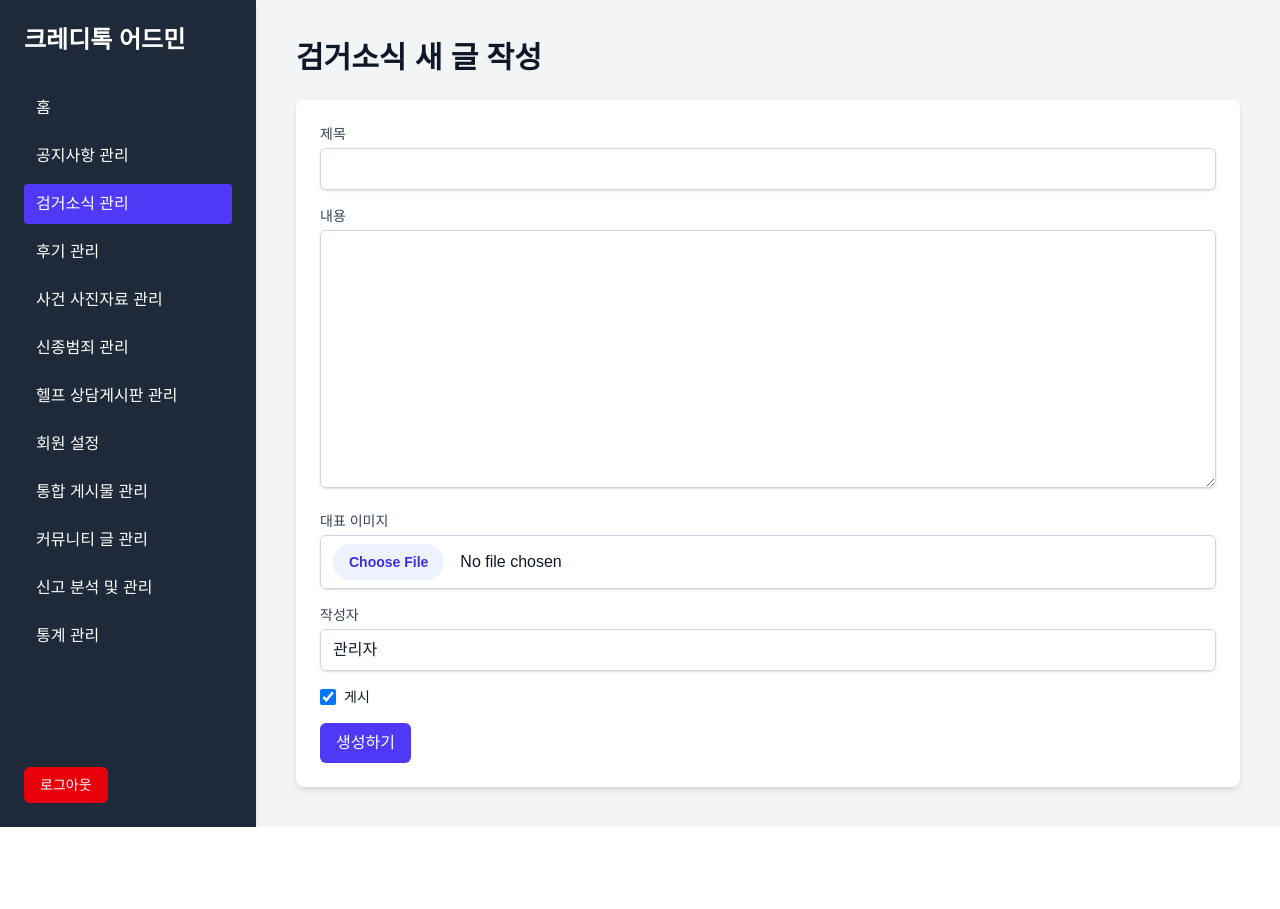
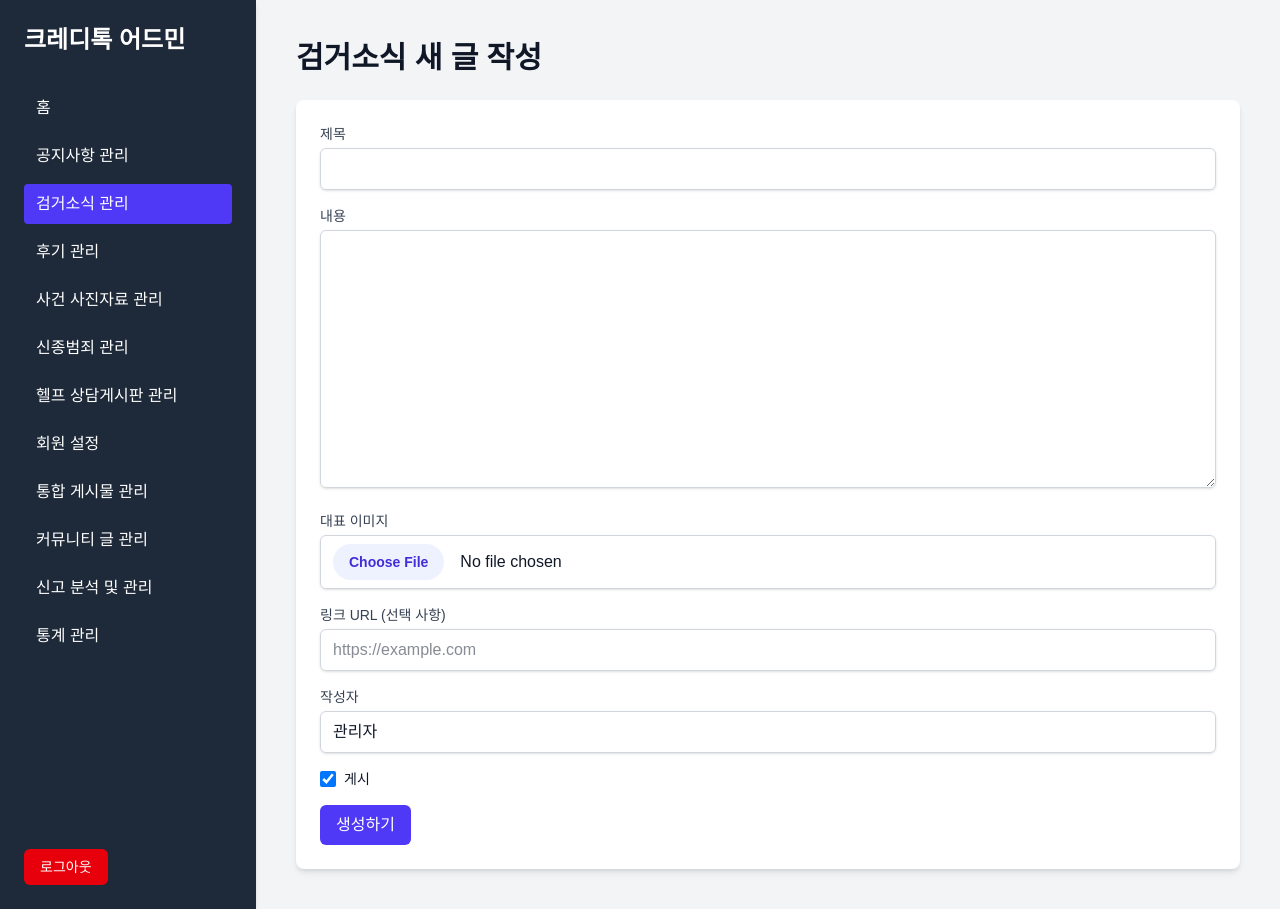
Before and after one commit to udfnd/credittalk-admin, a Next.js app: page /admin/arrest-news/create in a window 1280 px wide. Before the commit the page ends 827 px from the top, so only its background shows below. Built offline with nearby package versions, Linux system fonts and the light colour scheme; no server answers.

Commit message:
20250711

```diff
--- a/src/app/api/admin/arrest-news/[id]/route.ts
+++ b/src/app/api/admin/arrest-news/[id]/route.ts
@@ -20,7 +20,8 @@ type ArrestNewsUpdate = {
   content: string | null;
   author_name: string | null;
   is_published: boolean;
-  image_url?: string | null; // 이미지는 선택적으로 추가되므로 '?'를 붙입니다.
+  link_url?: string | null; // 추가된 부분
+  image_url?: string | null;
 };
 
 export async function GET(
@@ -61,6 +62,7 @@ export async function POST(
       content: formData.get('content') as string | null,
       author_name: formData.get('author_name') as string | null,
       is_published: formData.get('is_published') === 'true',
+      link_url: formData.get('link_url') as string | null, // 추가된 부분
     };
 
     const imageFile = formData.get('imageFile') as File | null;
--- a/src/app/api/admin/arrest-news/route.ts
+++ b/src/app/api/admin/arrest-news/route.ts
@@ -55,6 +55,7 @@ export async function POST(request: NextRequest) {
     const author_name = formData.get('author_name') as string | null;
     const is_published = formData.get('is_published') === 'true';
     const imageFile = formData.get('imageFile') as File | null;
+    const link_url = formData.get('link_url') as string | null; // 추가된 부분
 
     if (!title) {
       return new NextResponse('Title is required', { status: 400 });
@@ -91,6 +92,7 @@ export async function POST(request: NextRequest) {
         author_name: author_name || '관리자',
         is_published,
         image_url: imageUrl,
+        link_url, // 추가된 부분
       })
       .select()
       .single();
--- a/src/app/api/admin/incident-photos/[id]/route.ts
+++ b/src/app/api/admin/incident-photos/[id]/route.ts
@@ -20,6 +20,7 @@ type PhotoUpdate = {
   description: string | null;
   category: string | null;
   is_published: boolean;
+  link_url?: string | null; // 추가된 부분
   image_url?: string | null;
 };
 
@@ -63,6 +64,7 @@ export async function POST(
       description: formData.get('description') as string | null,
       category: formData.get('category') as string | null,
       is_published: formData.get('is_published') === 'true',
+      link_url: formData.get('link_url') as string | null, // 추가된 부분
     };
 
     const imageFile = formData.get('imageFile') as File | null;
--- a/src/app/api/admin/incident-photos/route.ts
+++ b/src/app/api/admin/incident-photos/route.ts
@@ -59,6 +59,7 @@ export async function POST(request: Request) {
     const formData = await request.formData();
     const title = formData.get('title') as string;
     const imageFile = formData.get('imageFile') as File;
+    const link_url = formData.get('link_url') as string | null; // 추가된 부분
 
     if (!title || !imageFile) {
       console.error("API Route: Missing title or image file.");
@@ -118,6 +119,7 @@ export async function POST(request: Request) {
         image_url: publicUrl,
         is_published,
         uploader_id: null,
+        link_url, // 추가된 부분
       }])
       .select()
       .single();
--- a/src/components/ArrestNewsForm.tsx
+++ b/src/components/ArrestNewsForm.tsx
@@ -11,6 +11,7 @@ type ArrestNews = {
   content?: string;
   author_name?: string;
   image_url?: string;
+  link_url?: string; // 추가된 부분
   is_published: boolean;
 };
 
@@ -42,12 +43,12 @@ export default function ArrestNewsForm({ initialData }: ArrestNewsFormProps) {
     formData.append('content', data.content || '');
     formData.append('author_name', data.author_name || '관리자');
     formData.append('is_published', String(data.is_published));
+    formData.append('link_url', data.link_url || ''); // 추가된 부분
     if (data.imageFile && data.imageFile.length > 0) {
       formData.append('imageFile', data.imageFile[0]);
     }
 
     const url = isEditMode ? `/api/admin/arrest-news/${initialData.id}` : '/api/admin/arrest-news';
-    // 수정 시에는 PUT/POST, 생성 시에는 POST
     const method = isEditMode ? 'POST' : 'POST';
 
     try {
@@ -64,7 +65,7 @@ export default function ArrestNewsForm({ initialData }: ArrestNewsFormProps) {
         reset();
       }
 
-      router.refresh(); // 페이지 데이터 새로고침
+      router.refresh();
       if (isEditMode) {
         setTimeout(() => router.push('/admin/arrest-news'), 1500);
       }
@@ -123,6 +124,18 @@ export default function ArrestNewsForm({ initialData }: ArrestNewsFormProps) {
         )}
       </div>
 
+      {/* 링크 URL 입력 필드 추가 */}
+      <div>
+        <label htmlFor="link_url" className="block text-sm font-medium text-gray-700">링크 URL (선택 사항)</label>
+        <input
+          id="link_url"
+          type="url"
+          placeholder="https://example.com"
+          {...register('link_url')}
+          className="w-full px-3 py-2 mt-1 border border-gray-300 rounded-md shadow-sm text-gray-900"
+        />
+      </div>
+
       <div>
         <label htmlFor="author_name" className="block text-sm font-medium text-gray-700">작성자</label>
         <input
--- a/src/components/IncidentPhotoForm.tsx
+++ b/src/components/IncidentPhotoForm.tsx
@@ -11,6 +11,7 @@ type IncidentPhoto = {
   description?: string;
   category?: string;
   image_url?: string;
+  link_url?: string; // 추가된 부분
   is_published: boolean;
 };
 
@@ -41,6 +42,7 @@ export default function IncidentPhotoForm({ initialData }: IncidentPhotoFormProp
     formData.append('description', data.description || '');
     formData.append('category', data.category || '');
     formData.append('is_published', String(data.is_published));
+    formData.append('link_url', data.link_url || ''); // 추가된 부분
     if (data.imageFile && data.imageFile.length > 0) {
       formData.append('imageFile', data.imageFile[0]);
     } else if (!isEditMode) {
@@ -134,6 +136,16 @@ export default function IncidentPhotoForm({ initialData }: IncidentPhotoFormProp
           className="w-full px-3 py-2 mt-1 border border-gray-300 rounded-md shadow-sm text-gray-900"
         />
       </div>
+      <div>
+        <label htmlFor="link_url" className="block text-sm font-medium text-gray-700">링크 URL (선택 사항)</label>
+        <input
+          id="link_url"
+          type="url"
+          placeholder="https://example.com"
+          {...register('link_url')}
+          className="w-full px-3 py-2 mt-1 border border-gray-300 rounded-md shadow-sm text-gray-900"
+        />
+      </div>
 
       <div className="flex items-center">
         <input
```
